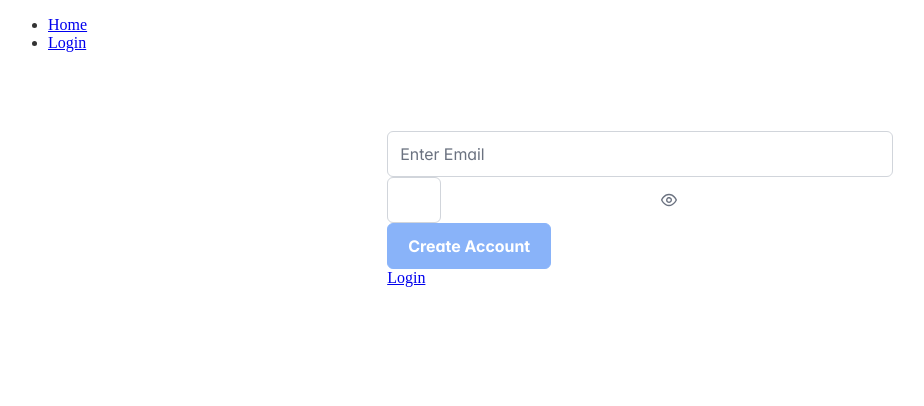
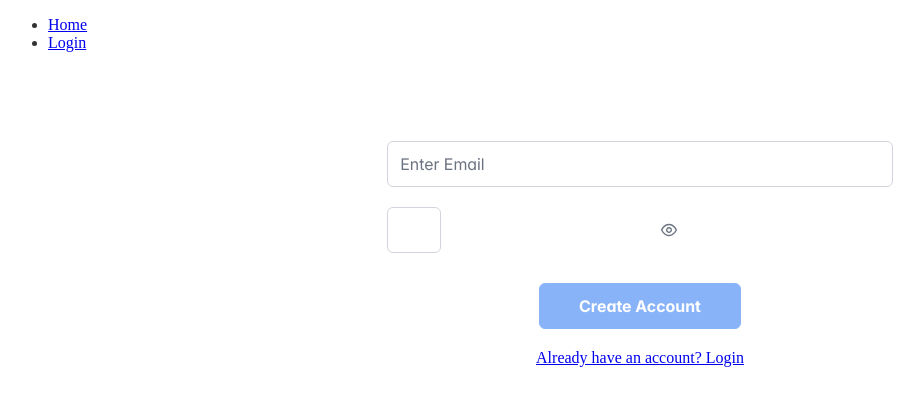
Before and after one commit to luism007/tempest, a React app in the folder frontend/: page /auth in a window 1280 px wide. Shown: the top 406 px of the page, without its empty margins (0-924 px from the left). Built offline with nearby package versions, Linux system fonts and the light colour scheme; no server answers.

Commit message:
Made some UX improvements: password validation feedback in the UI. Improved email & password validation. Also fixed a bit of the folder structure.

```diff
--- a/frontend/components/AuthForm.css
+++ /dev/null
@@ -1,6 +0,0 @@
-.authForm {
-    height: 60%;
-    width: 50%;
-    margin: auto;
-    padding: 5%;
-}
--- /dev/null
+++ b/frontend/components/auth/auth/AuthForm.css
@@ -0,0 +1,20 @@
+.authForm {
+    height: 60%;
+    width: 50%;
+    margin: auto;
+    padding: 5%;
+    display: flex;
+    flex-flow: column;
+    flex-wrap: wrap;
+    align-items: center;
+    justify-content: center;
+}
+
+.authForm > div,
+.authForm > div.button-wrapper > button {
+    margin: 10px auto;
+}
+
+.authForm > div.button-wrapper > button {
+    width: 40%;
+}
--- a/frontend/components/AuthForm.tsx
+++ b/frontend/components/auth/auth/AuthForm.tsx
@@ -1,9 +1,9 @@
 import React, { useRef, useState } from "react";
-import LoginForm from "./LoginForm";
-import SignUpForm from "./SignupForm";
+import LoginForm from "../login/LoginForm";
+import SignUpForm from "../signup/SignupForm";
 import { Link, useSearchParams } from "react-router-dom";
-import User from "../models/User";
-import { AuthApi } from "../apis/AuthApi";
+import User from "../../../models/User";
+import { AuthApi } from "../../../apis/AuthApi";
 import { Toast } from "primereact/toast";
 import './AuthForm.css';
 
@@ -31,7 +31,7 @@ const AuthForm: React.FC<{authMode: string}> = (props) => {
         <div className = "authForm">
             { (isLogin) ? <LoginForm submit={submit}/> : <SignUpForm submit = {submit}/> }
              <Link to={`?form=${isLogin ? 'signup' : 'login'}`}>
-                 {isLogin ? 'Create an Account' : 'Login'}
+                 {isLogin ? 'Don\'t have an account? Create an Account' : 'Already have an account? Login'}
              </Link>
              <Toast ref={toast}/>
         </div>
--- a/frontend/components/LoginForm.tsx
+++ b/frontend/components/auth/login/LoginForm.tsx
@@ -1,15 +1,8 @@
 import { InputText } from "primereact/inputtext";
 import { Password } from "primereact/password";
-import { validPasswordPattern } from "../constants/constants";
+import { isValidEmail, isValidPassword } from "../../../constants/constants";
 import React, { useState } from "react";
 import { Button } from "primereact/button";
-
-const isValidEmail = (email: string): boolean => {
-    return (email.includes('@')) ? true : false;
-}
-const isValidPassword = (password: string): boolean => {
-    return (password.length >= 13 && password.match(validPasswordPattern) !== null) ? true : false;
-}
 
 const LoginForm: React.FC<{ submit: (email: string, password:string, action: string) => void }> = (props) => {
     const [email, setEmail] = useState('');
@@ -38,7 +31,7 @@ const LoginForm: React.FC<{ submit: (email: string, password:string, action: str
                 <Password className={(passwordValidState) ? '' : 'p-invalid'} placeholder='Password' onChange={(p) => { updatePasswordValidState(isValidPassword(p.target.value)); setPassword(p.target.value) }} toggleMask />
             </div>
             {
-                <div className="p-inputgroup flex-1">
+                <div className="p-inputgroup flex-1 button-wrapper">
                     <Button disabled = {!readyToSubmit()} label="Login" onClick={() => props.submit(email, password, 'login')}></Button>
                 </div>
             }
--- /dev/null
+++ b/frontend/components/auth/signup/SignUpPasswordFooter.tsx
@@ -0,0 +1,17 @@
+import { Divider } from "primereact/divider";
+import React from "react";
+import { notEnoughCharacters, missingNumericChar, missingUppercaseChar, missingSpecialCharacter } from "../../../constants/constants";
+
+const SignupFormPasswordFooter: React.FC<{password: string}> = (props) => {
+    return (<>
+        <Divider/>
+        <p className="mt-2"> Suggestions </p>
+        <ul className= "pl-2 ml-2 mt-0 line-height-3">
+            <li style = {{ color: `${ (notEnoughCharacters(props.password) ? 'red' : 'green')}`}}> At least 13 characters long. </li>
+            <li style = {{ color: `${ (missingNumericChar(props.password) ? 'red' : 'green')}`}}> At least one numeric character.</li>
+            <li style = {{ color: `${ (missingUppercaseChar(props.password) ? 'red' : 'green')}`}}> At least one uppercase letter. </li>
+            <li style = {{ color: `${ (missingSpecialCharacter(props.password) ? 'red' : 'green')}`}}> At least one special character (ex: @, !, #). </li>
+        </ul>
+    </>)
+};
+export default SignupFormPasswordFooter;
--- /dev/null
+++ b/frontend/components/auth/signup/SignupForm.css
@@ -0,0 +1,7 @@
+li.incorrect {
+    color: red;
+}
+
+li.correct {
+    color: green;
+}
--- a/frontend/components/SignupForm.tsx
+++ b/frontend/components/auth/signup/SignupForm.tsx
@@ -1,30 +1,11 @@
-import { Divider } from "primereact/divider";
 import { InputText } from "primereact/inputtext";
 import { Password } from "primereact/password";
 import React, {useState} from "react";
-import { validPasswordPattern } from "../constants/constants";
+import { isValidEmail, isValidPassword } from "../../../constants/constants";
 import { Button } from "primereact/button";
+import './SignupForm.css';
+import SignupFormPasswordFooter from "./SignUpPasswordFooter";
 
-const signupFormPasswordFooter = (
-    <>
-        <Divider/>
-        <p className="mt-2"> Suggestions </p>
-        <ul className= "pl-2 ml-2 mt-0 line-height-3">
-            <li> At least 15 characters long. </li>
-            <li> At least one lowercase letter. </li>
-            <li> At least one uppercase letter. </li>
-            <li> At least one numeric character.</li>
-            <li> At least one special character (ex: @, !, #). </li>
-        </ul>
-    </>
-);
-
-const isValidEmail = (email: string): boolean => {
-    return (email.includes('@')) ? true : false;
-}
-const isValidPassword = (password: string): boolean => {
-    return (password.length >= 13 && password.match(validPasswordPattern) !== null) ? true : false;
-}
 
 const SignUpForm: React.FC<{submit: (email: string, password:string, action: string) => void }> = (props) => {
     const [email, setEmail] = useState('');
@@ -49,13 +30,14 @@ const SignUpForm: React.FC<{submit: (email: string, password:string, action: str
                 <InputText className = {(emailValidState) ? '' : 'p-invalid'} placeholder="Enter Email" onChange={(e) => { updateEmailValidState(isValidEmail(e.target.value)); setEmail(e.target.value) }}></InputText>
             </div>
             <div className = "p-inputgroup flex-1">
-                <Password className = {(passwordValidState) ? '' : 'p-invalid'} placeholder = "Enter Password" footer = {signupFormPasswordFooter} onChange={(p) => { updatePasswordValidState(isValidPassword(p.target.value)); setPassword(p.target.value) }} toggleMask/>
+                <Password className = {(passwordValidState) ? '' : 'p-invalid'} placeholder = "Enter Password" footer = { <SignupFormPasswordFooter password= {password} />} onChange={(p) => { updatePasswordValidState(isValidPassword(p.target.value)); setPassword(p.target.value) }} toggleMask/>
             </div>
             {
-                <div className="p-inputgroup flex-1">
+                <div className="p-inputgroup flex-1 button-wrapper">
                     <Button disabled={!readyToSubmit()} label="Create Account" onClick={() => props.submit(email, password, 'signup')}></Button>
                 </div>
             }
+
         </>
     )
 }
--- a/frontend/constants/constants.ts
+++ b/frontend/constants/constants.ts
@@ -1 +1,38 @@
-export const validPasswordPattern = new RegExp('([A-Z0-9a-z@!#*:;\'[\]|}{]){1,13}');
+export const validPasswordPattern = new RegExp(/^(?=.*[A-Z])(?=.*[@#$!*_-])[A-Za-z0-9@#$!*_-]{13,}$/);
+export const validEmailPattern = new RegExp(/^[^\s@]+@[^\s@]+\.(com|net|io|co)$/);
+
+
+export const missingSpecialCharacter = (value: string): boolean => {
+    const regex = new RegExp(/^(.*[@#$!*_-].*)$/);
+    return isNotFollowingRegex(value, regex);
+}
+
+export const notEnoughCharacters = (value: string): boolean => {
+    const regex = new RegExp(/^([A-Za-z0-9@#$!*_-]){13,}$/);
+    return isNotFollowingRegex(value, regex);
+}
+
+export const missingUppercaseChar = (value: string): boolean => {
+    const regex = new RegExp(/^(.*[A-Z].*)$/);
+    return isNotFollowingRegex(value, regex);
+}
+
+export const missingNumericChar = (value: string): boolean => {
+    const regex = new RegExp(/^(.*[0-9].*)$/);
+    return isNotFollowingRegex(value, regex);
+}
+
+export const isValidPassword = (password: string): boolean => {
+    return isFollowingRegex(password, validPasswordPattern);
+}
+
+export const isValidEmail = (email: string): boolean => {
+    return isFollowingRegex(email, validEmailPattern);
+}
+
+export const isFollowingRegex = (value: string, regex: RegExp): boolean => {
+    return (value.match(regex) !== null) ? true : false;
+}
+export const isNotFollowingRegex = (value: string, regex: RegExp): boolean => {
+    return (value.match(regex) === null) ? true : false;
+}
--- a/frontend/pages/Authentication.tsx
+++ b/frontend/pages/Authentication.tsx
@@ -1,7 +1,7 @@
 import React from "react";
 import { Steps } from "primereact/steps";
 import { MenuItem } from "primereact/menuitem";
-import AuthForm from "../components/AuthForm";
+import AuthForm from "../components/auth/auth/AuthForm";
 import './Authentication.css';
 const Authentication = () => {
     const authSteps: MenuItem[] = [{ label: 'Sign Up' }, { label: 'Create Profile' }];
```
